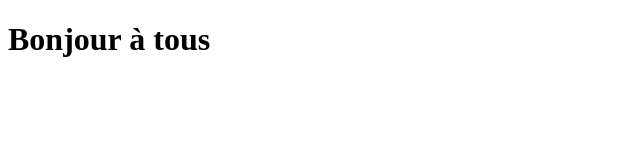
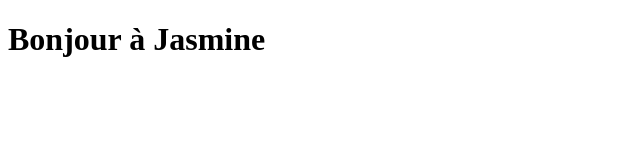
Before and after one commit to jimistay/GitProject, a plain HTML site: page index.html in a window 1280 px wide. Shown: the whole page, without its empty margins (0-640 px from the left). Drawn offline with Linux system fonts and the light colour scheme.

Commit message:
ajout Jasmine

```diff
--- a/index.html
+++ b/index.html
@@ -7,6 +7,6 @@
     <title>Document</title>
 </head>
 <body>
-    <h1>Bonjour à tous</h1>
+    <h1>Bonjour à Jasmine</h1>
 </body>
 </html>
```
